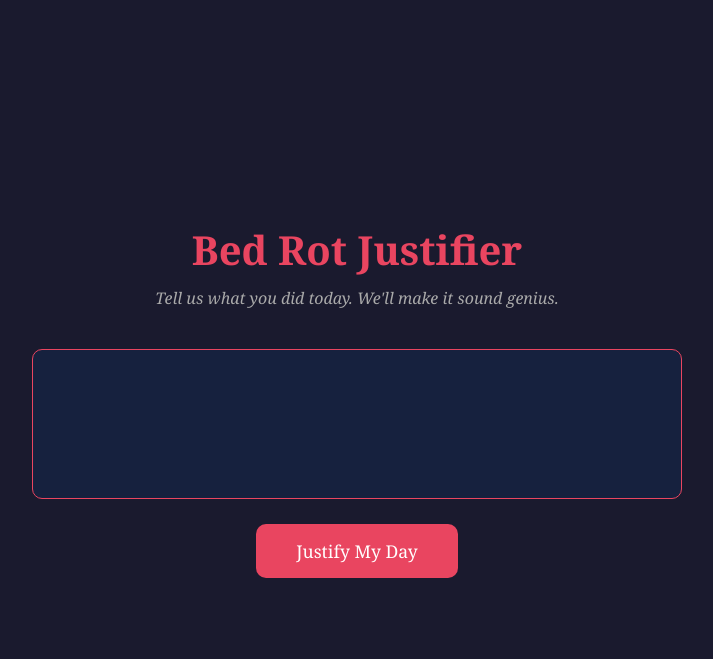
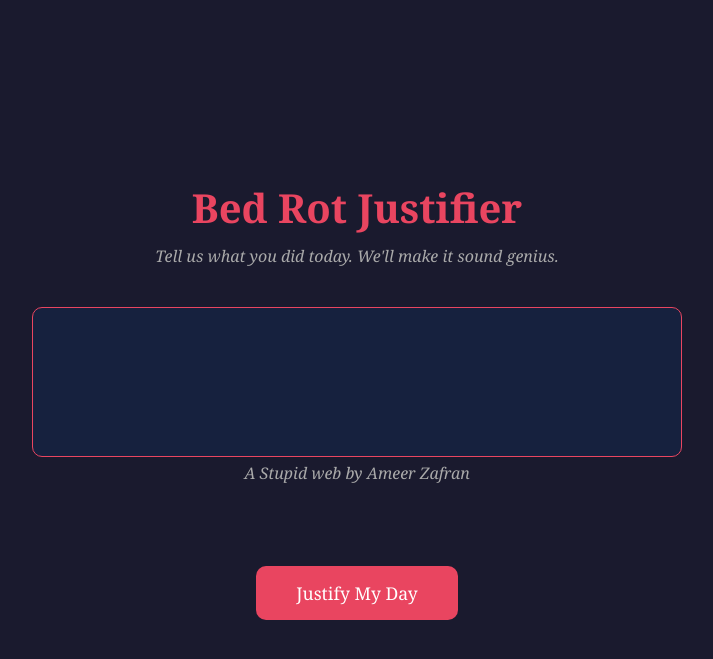
Before and after one commit to AZAI1007/BedrotPhilosphy, a Flask app: page / in a window 1280 px wide. Shown: the top 659 px of the page, without its empty margins (283-996 px from the left). Run offline with Flask 3, Linux system fonts and the light colour scheme.

Commit message:
add few stuffs

```diff
--- a/templates/index.html
+++ b/templates/index.html
@@ -121,7 +121,7 @@
             id="activityInput"
             placeholder="e.g. I watched TikTok for 6 hours and ate instant noodles twice...">
         </textarea>
-
+        <p class="subtitle">A Stupid web by Ameer Zafran</p>
         <br>
         <button id="justifyBtn" onclick="justify()">Justify My Day</button>
 
```
